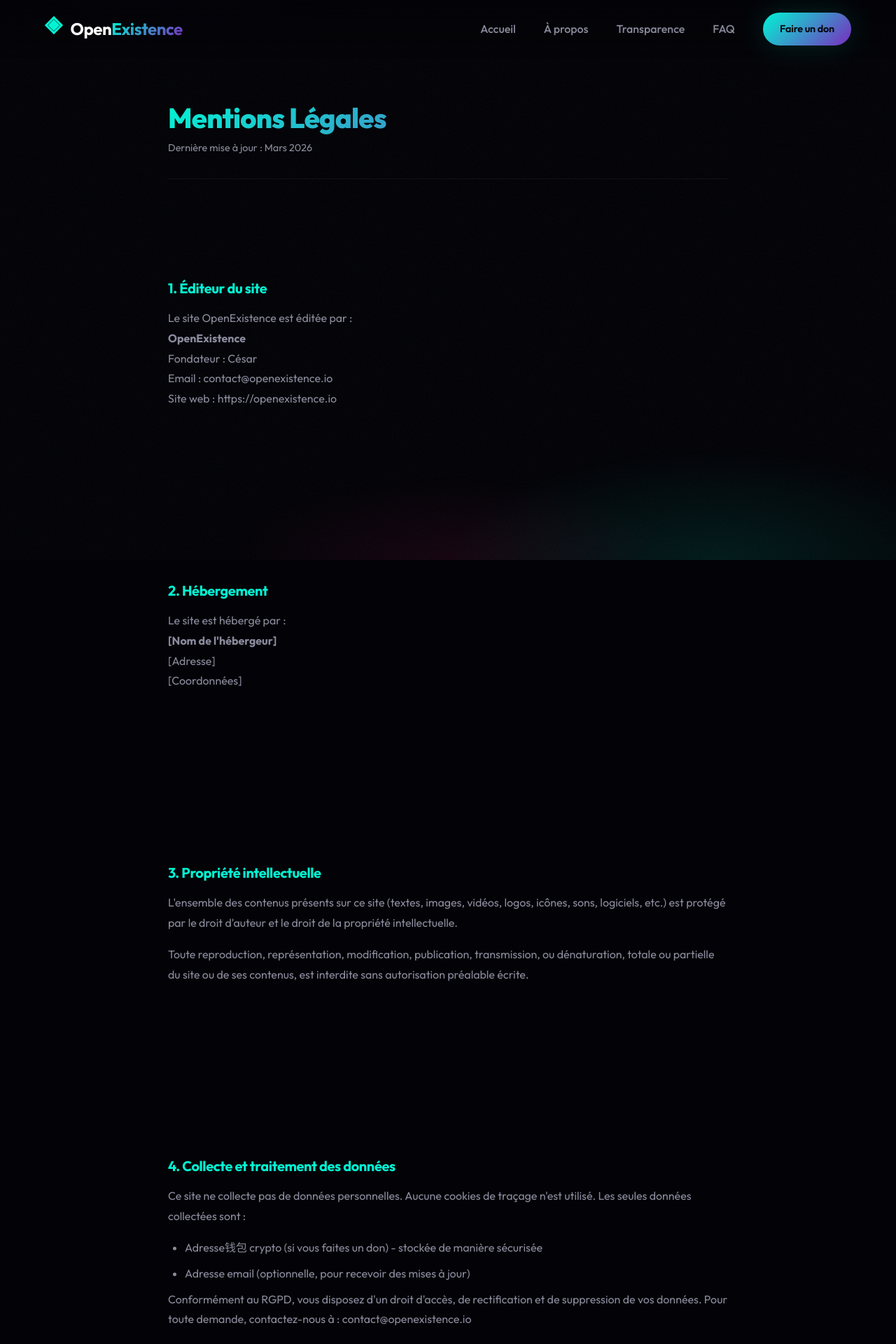
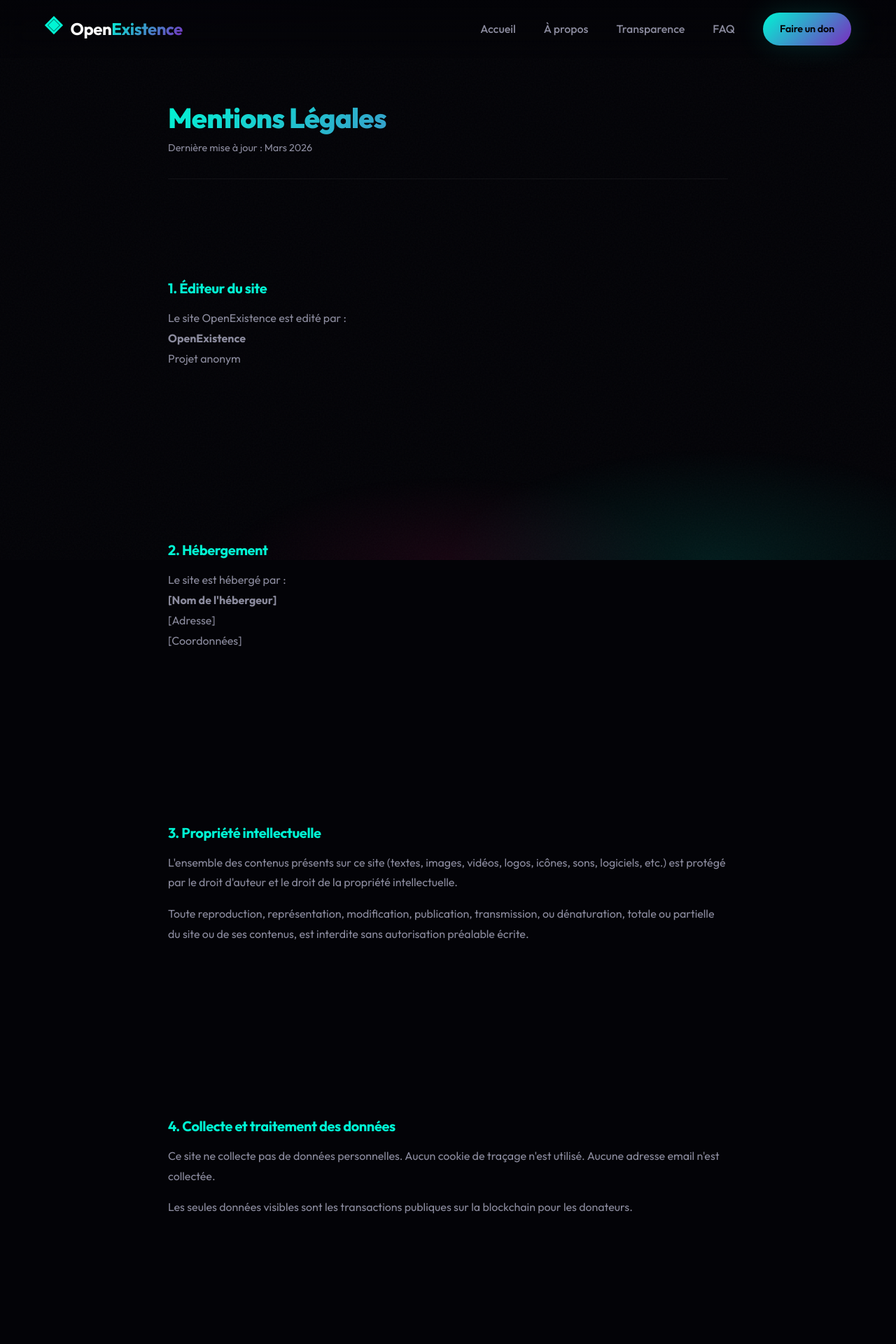
Before and after one commit to OpenExistence/OpenExistence_folder, a Vue app in the folder frontend/: page /legal in a window 1280 px wide. Shown: the top 1920 px of the page at 70% size. Built offline with nearby package versions, Linux system fonts and the light colour scheme.

Commit message:
fix: retire les coordonnees de contact - projet anonyme
- FAQ: retire liens Twitter/Discord/Email
- Legal: retire email et infos personnelles
- FAQ: retire question sur recu avec email
- 37 tests validés

```diff
--- a/frontend/src/views/FAQ.vue
+++ b/frontend/src/views/FAQ.vue
@@ -40,18 +40,12 @@
     </div>
 
     <div class="faq-cta glass-card">
-      <h3>Vous avez une autre question ?</h3>
-      <p>N'hésitez pas à nous contacter sur les réseaux sociaux ou par email.</p>
+      <h3>Une question ?</h3>
+      <p>Consultez les catégories ci-dessus ou explorez les autres pages du site.</p>
       <div class="cta-links">
-        <a href="https://twitter.com" target="_blank" rel="noopener" class="btn btn-secondary">
-          Twitter
-        </a>
-        <a href="https://discord.com" target="_blank" rel="noopener" class="btn btn-secondary">
-          Discord
-        </a>
-        <a href="mailto:contact@openexistence.io" class="btn btn-primary">
-          Email
-        </a>
+        <router-link to="/transparency" class="btn btn-primary">
+          Voir la transparence
+        </router-link>
       </div>
     </div>
   </div>
@@ -135,7 +129,7 @@
   {
     category: 'don',
     question: 'Comment puis-je obtenir un reçu de don ?',
-    answer: 'Contactez-nous par email à <strong>contact@openexistence.io</strong> avec votre adresse wallet et nous vous fournirons un reçu.'
+    answer: 'Les reçus ne sont pas fournis. Toutes les transactions sont visibles sur la blockchain.'
   },
   {
     category: 'don',
--- a/frontend/src/views/Legal.vue
+++ b/frontend/src/views/Legal.vue
@@ -8,11 +8,9 @@
         <section>
           <h2>1. Éditeur du site</h2>
           <p>
-            Le site OpenExistence est éditée par :<br>
+            Le site OpenExistence est edité par :<br>
             <strong>OpenExistence</strong><br>
-            Fondateur : César<br>
-            Email : contact@openexistence.io<br>
-            Site web : https://openexistence.io
+            Projet anonym
           </p>
         </section>
 
@@ -41,16 +39,11 @@
         <section>
           <h2>4. Collecte et traitement des données</h2>
           <p>
-            Ce site ne collecte pas de données personnelles. Aucune cookies de traçage n'est utilisé.
-            Les seules données collectées sont :
+            Ce site ne collecte pas de données personnelles. Aucun cookie de traçage n'est utilisé.
+            Aucune adresse email n'est collectée.
           </p>
-          <ul>
-            <li>Adresse钱包 crypto (si vous faites un don) - stockée de manière sécurisée</li>
-            <li>Adresse email (optionnelle, pour recevoir des mises à jour)</li>
-          </ul>
           <p>
-            Conformément au RGPD, vous disposez d'un droit d'accès, de rectification et de suppression de vos données.
-            Pour toute demande, contactez-nous à : contact@openexistence.io
+            Les seules données visibles sont les transactions publiques sur la blockchain pour les donateurs.
           </p>
         </section>
 
```
